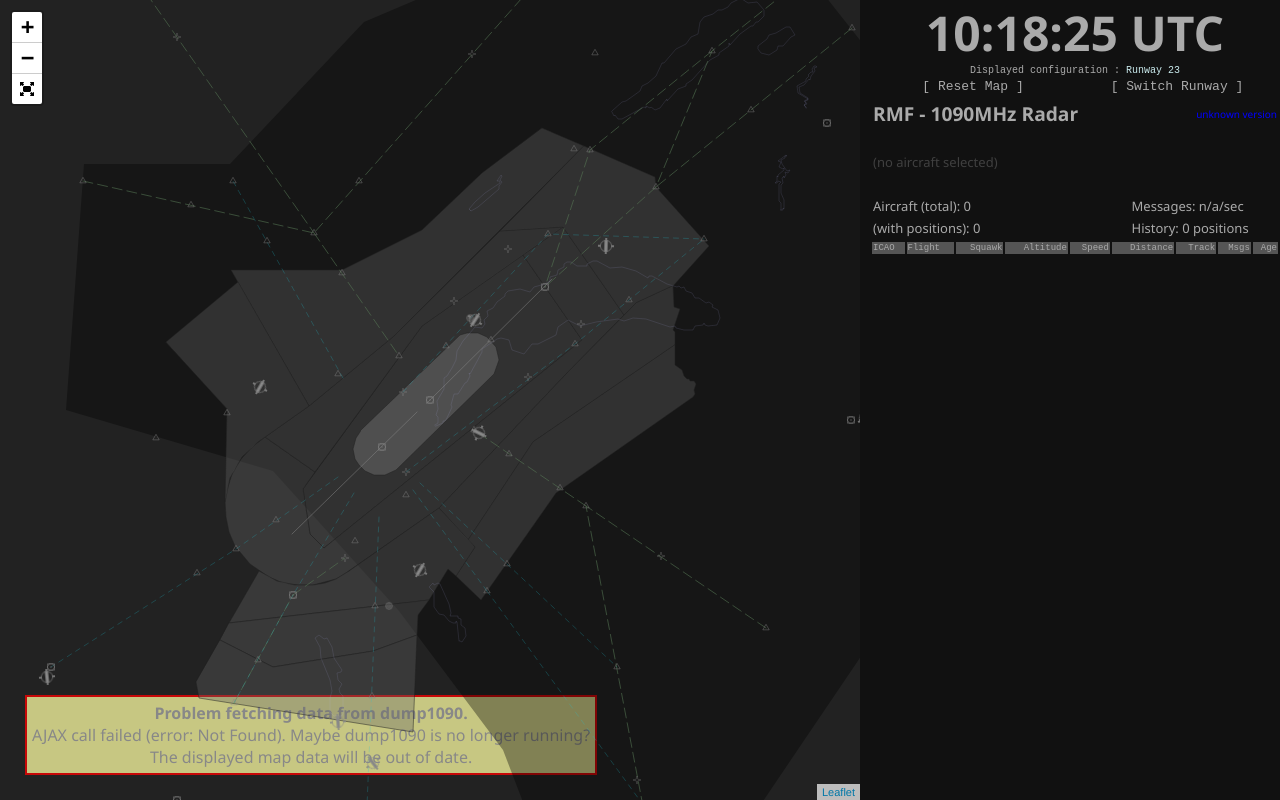
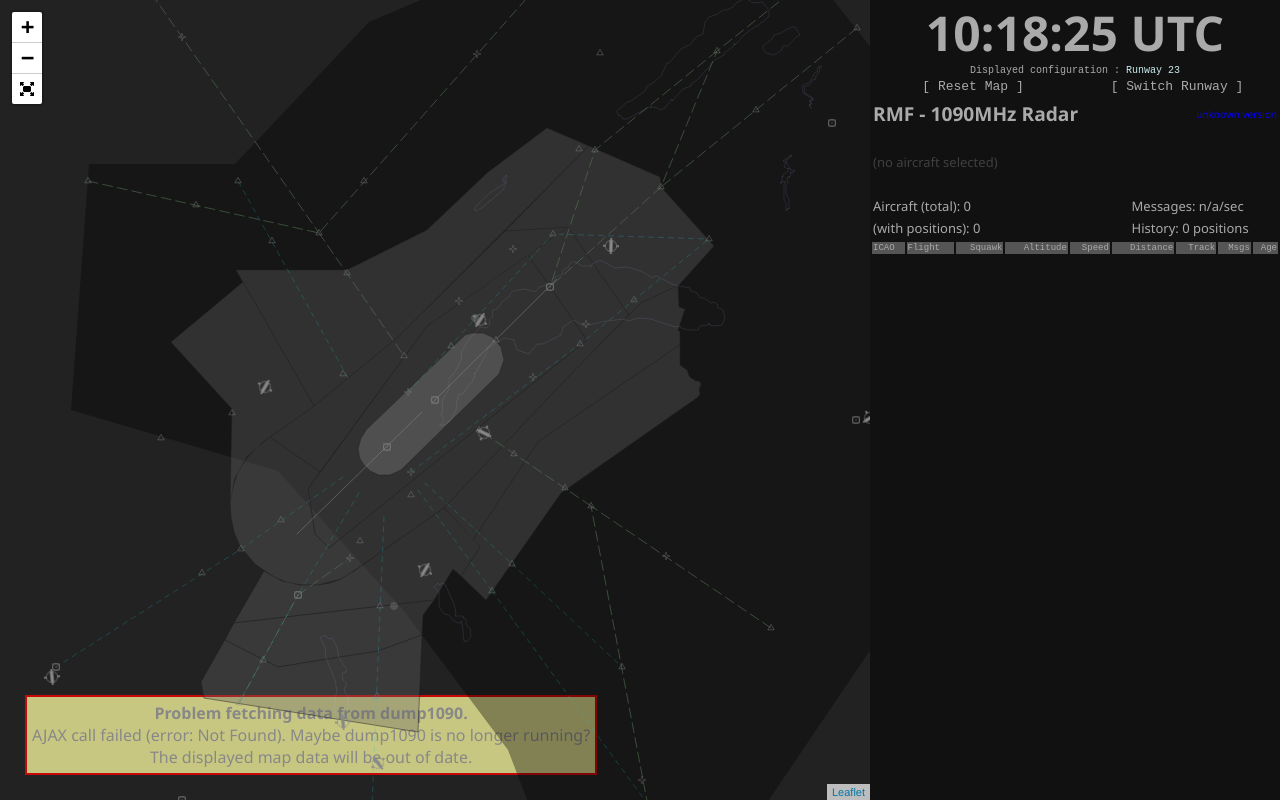
Before and after one commit to RomeoMikeFox/mutability-leafletjs, a plain HTML site: page index.html in a window 1280 px wide. Drawn offline with nearby package versions, Linux system fonts and the light colour scheme; no server answers.

Commit message:
ref #6 : On toggle fullscreen, plays with the style of the div#map_canvas to overcome the margin-right property that is here due to the table in normal mode.

```diff
--- a/script.js
+++ b/script.js
@@ -340,7 +340,6 @@ function initialize_map() {
 	LeafletMap = new L.map(document.getElementById("map_canvas"), mapOptions);
 
 	// Listeners for newly created Map
-
 	LeafletMap.on('moveend', function () {
 		localStorage['CenterLat'] = LeafletMap.getCenter().lat;
 		localStorage['CenterLon'] = LeafletMap.getCenter().lng;
@@ -348,6 +347,14 @@ function initialize_map() {
 
 	LeafletMap.on('zoomend', function () {
 		localStorage['ZoomLvl'] = LeafletMap.getZoom();
+	});
+
+	LeafletMap.on('enterFullscreen', function(){
+		document.getElementById("map_canvas").style.margin = "auto";
+	});
+
+	LeafletMap.on('exitFullscreen', function(){
+		document.getElementById("map_canvas").style.margin = "";
 	});
 
 	// Add home marker if requested
--- a/style.css
+++ b/style.css
@@ -8,7 +8,7 @@ html, body {
     color: #aaaaaa;
 }
 div#map_container     { float: left; width: 100%; height: 100%; }
-div#map_canvas        { height: 100%; margin-right: 420px; }
+div#map_canvas        { height: 100%; margin-right: 410px; }
 
 div#sidebar_container { float: left; width: 410px; margin-left: -410px; height: 100%; overflow: auto; }
 
```
